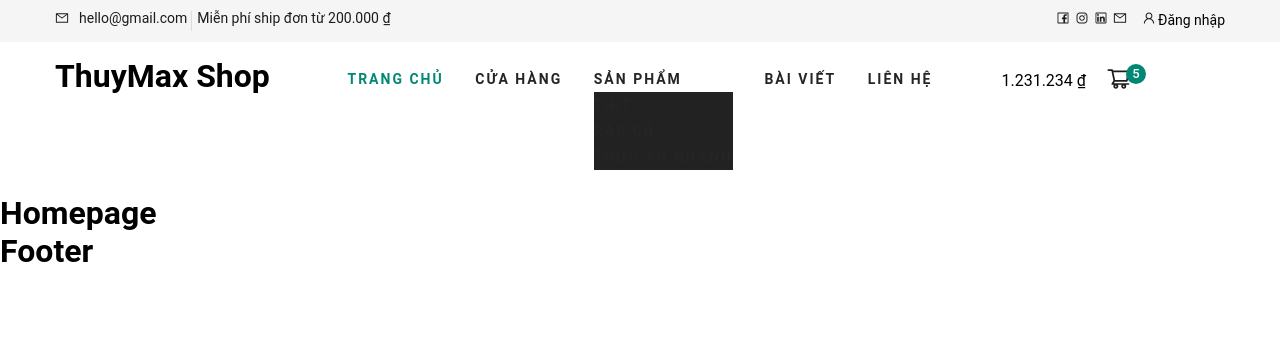
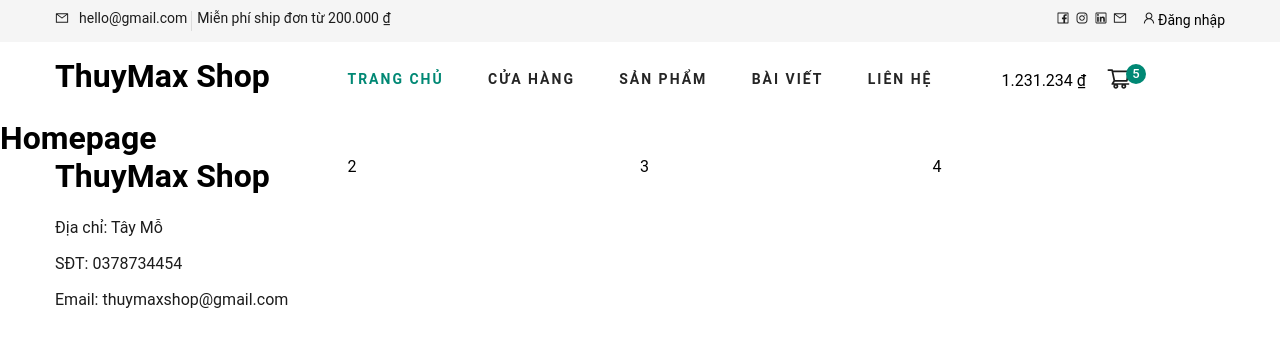
Before and after one commit to thuymax/project_node, a React (Vite) app: page / in a window 1280 px wide. Shown: the top 346 px of the page. Built offline with nearby package versions, Linux system fonts and the light colour scheme.

Commit message:
thi cong so so footer

```diff
--- a/src/pages/users/theme/footer/index.jsx
+++ b/src/pages/users/theme/footer/index.jsx
@@ -1,5 +1,28 @@
-import {memo} from "react";
-const Footer = ()=>{
-  return <h1>Footer</h1>
+import { memo, useState } from "react";
+import { Link } from "react-router-dom";
+import "./style.scss";
+const Footer = () => {
+  return <>
+    <footer className="footer">
+      <div className="container">
+        <div className="row">
+          <div className="col-lg-3">
+            <div className="footer_about">
+                <h1 className="footer_about_logo">ThuyMax Shop</h1>
+                <ul>
+                  <li>Địa chỉ: Tây Mỗ</li>
+                  <li>SĐT: 0378734454</li>
+                  <li>Email: thuymaxshop@gmail.com</li>
+                </ul>
+            </div>
+          </div>
+          <div className="col-lg-3">2</div>
+          <div className="col-lg-3">3</div>
+          <div className="col-lg-3">4</div>
+        </div>
+
+      </div>
+    </footer>
+  </>
 };
-export default  memo(Footer);
+export default memo(Footer);
--- /dev/null
+++ b/src/pages/users/theme/footer/style.scss
@@ -0,0 +1,22 @@
+@use "sass:map";
+@import "@/style/pages/theme";
+.footer{
+    .footer_about{
+        margin-bottom: 30px;
+
+        .footer_about_logo{
+            margin-bottom: 15px;
+            display: inline-block;
+        }
+
+        ul li{
+           font-size: 16px;
+           color: map.get($theme-colors, "normal-text");
+           line-height: 36px;
+           list-style: none;
+
+        }
+
+    }
+
+}
--- a/src/pages/users/theme/header/style.scss
+++ b/src/pages/users/theme/header/style.scss
@@ -88,10 +88,14 @@
                 text-transform: uppercase;
                 font-weight: bold;
                 letter-spacing: 2px;
-                transition: all 0.3s;
+                transition: all, 0.3s;
                 padding: 5px 0;
                 display: block;
             }
+        }
+        li:hover .header_menu_dropdown{
+            opacity: 1;
+            visibility: visible;
         }
         .active a{
             color: map.get($theme-colors, "main");
@@ -100,6 +104,25 @@
         .header_menu_dropdown{
             background: #222222;
             display: block;
+            position: absolute;
+            width: 180px;
+            z-index: 9;
+            padding: 5px 0;
+            transition: all, 0.3;
+            opacity: 0;
+            visibility: hidden;
+
+            li{
+                a{
+                    text-transform: capitalize;
+                    color: #ffffff;
+                    font-weight: 400;
+                    padding: 5px 15px;
+                }
+                :hover{
+                    color: map.get($theme-colors, "main");
+                }
+            }
         }
     }
 }
--- a/src/style/pages/_all.scss
+++ b/src/style/pages/_all.scss
@@ -27,6 +27,11 @@ html,body{
     flex:0 0 50%;
     max-width: 50%;
 }
+
+.col-lg-3{
+    flex:0 0 25%;
+    max-width: 25%;
+}
 @include Responsive($DESKTOP){
     .col-xl-3{
         flex:0 0 25%;
--- a/src/utils/router.jsx
+++ b/src/utils/router.jsx
@@ -2,5 +2,6 @@ export const ROUTERS = {
     USER:{
         HOME:"",
         PROFILE:"thong-tin-ca-nhan",
+        PRODUCTS:"/san-pham",
     }
 }
```
